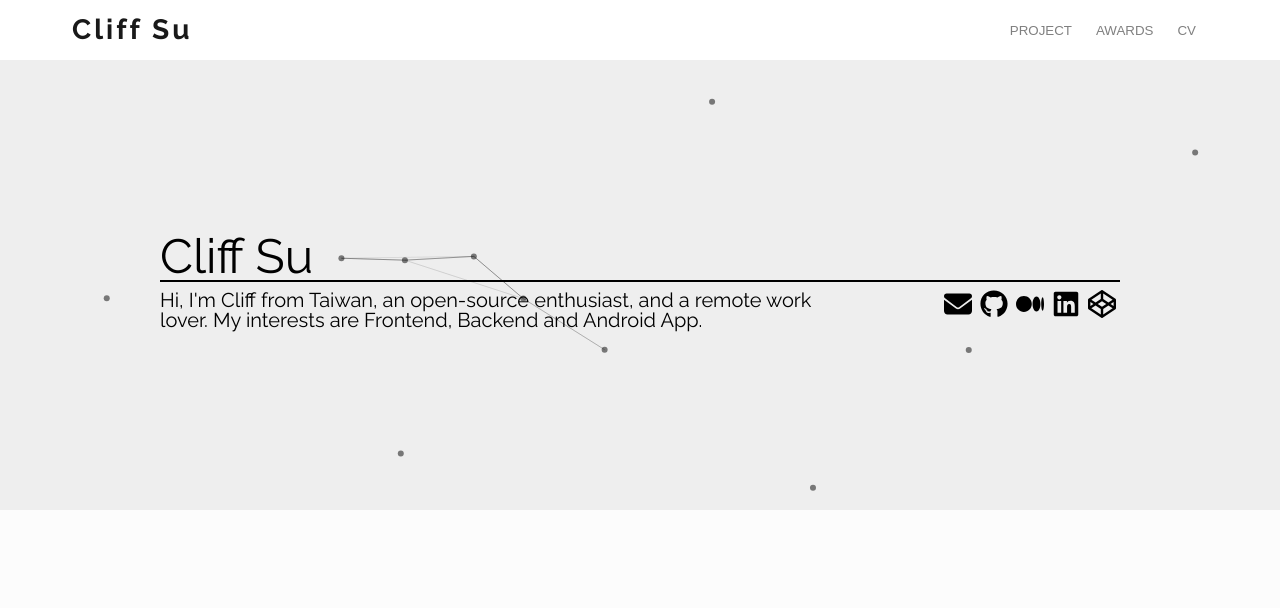
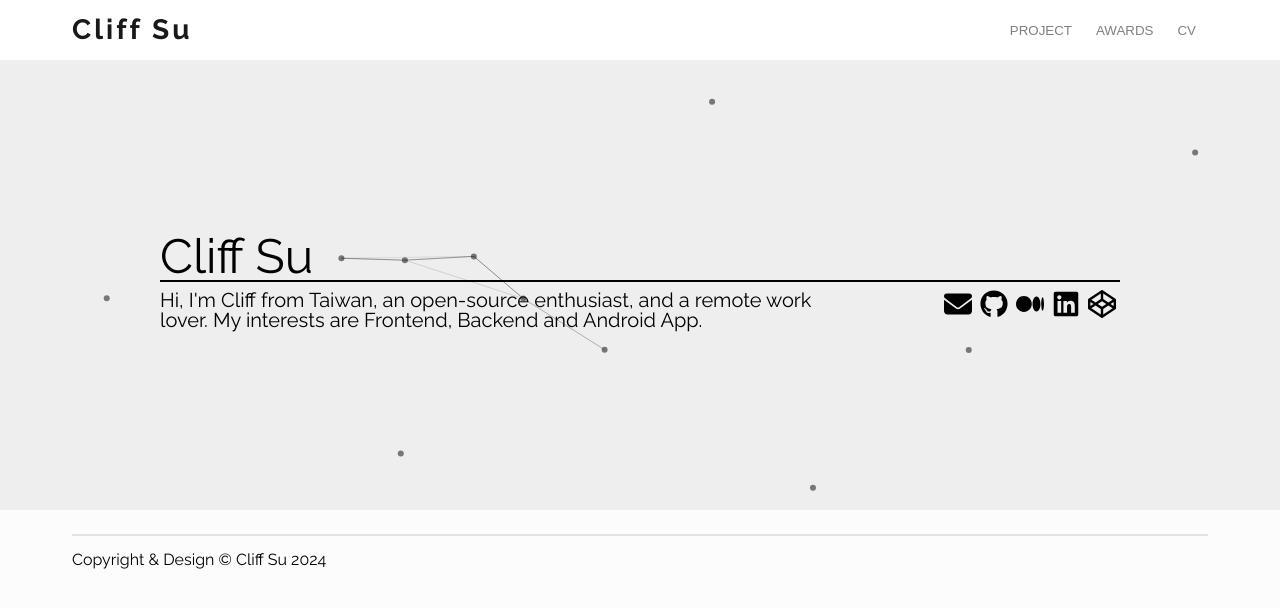
Before and after one commit to stu01509/stu01509.github.io, a Next.js app: page / in a window 1280 px wide. Shown: the top 608 px of the page. Built offline with nearby package versions, Linux system fonts and the light colour scheme.

Commit message:
[ISSUE-#1] feat: implement the `Footer` component

```diff
--- /dev/null
+++ b/src/components/Footer/index.tsx
@@ -0,0 +1,15 @@
+import { FC } from 'react';
+import style from '@/src/components/Footer/style';
+
+const Footer: FC = () => {
+  const copyRight = `Copyright & Design © Cliff Su ${new Date().getFullYear()}`;
+
+  return (
+    <footer css={style.footerContainer}>
+      <hr css={style.hr} />
+      <p>{copyRight}</p>
+    </footer>
+  );
+};
+
+export default Footer;
--- /dev/null
+++ b/src/components/Footer/style.ts
@@ -0,0 +1,28 @@
+import MEDIA_QUERIES from '@/src/themes/mediaQueries';
+import { css } from '@emotion/react';
+
+const footerStyle = {
+  footerContainer: css`
+    padding: 16px 72px;
+
+    @media (${MEDIA_QUERIES.TABLET}) {
+      padding: 16px 32px;
+    }
+
+    @media (${MEDIA_QUERIES.MOBILE}) {
+      padding: 12px 16px;
+    }
+  `,
+  hr: css`
+    border: 1px solid rgba(0, 0, 0, 0.1);
+    display: block;
+    margin-bottom: 16px;
+  `,
+  copyRight: css`
+    font-size: 14px;
+    letter-spacing: 1px;
+    color: #6c757d;
+  `,
+};
+
+export default footerStyle;
--- a/src/pages/index.tsx
+++ b/src/pages/index.tsx
@@ -1,6 +1,7 @@
 import { useRef } from 'react';
 import Navbar, { TNavbarItemProps } from '@/src/components/Navbar';
 import Banner from '@/src/components/Banner';
+import Footer from '@/src/components/Footer';
 
 export default function Home() {
   const projectRef = useRef<HTMLElement | null>(null);
@@ -29,6 +30,7 @@ export default function Home() {
       <Navbar items={NAVBAR_ITEMS} />
       <Banner />
       {/* <h1 ref={projectRef}>Project</h1> */}
+      <Footer />
     </>
   );
 }
```
Also changed, not shown: 1 other file (tests, documents, lock files or other folders).
